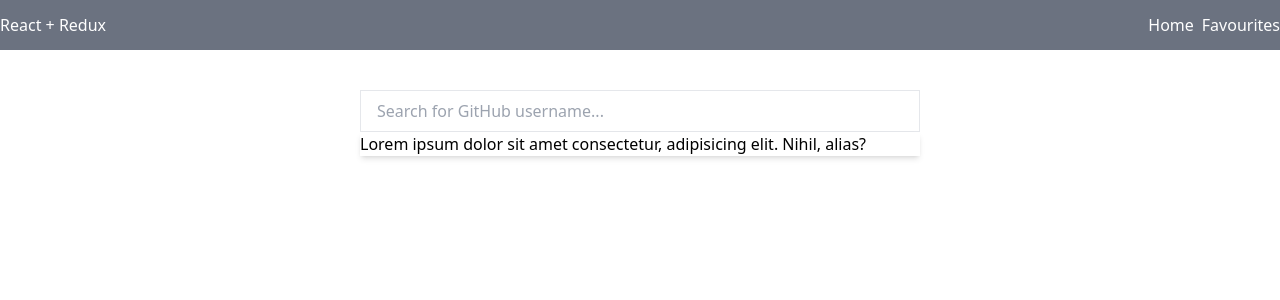
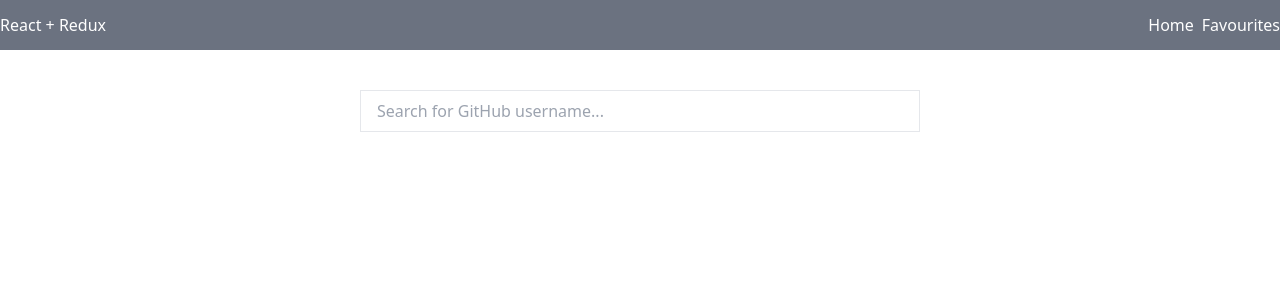
Before and after one commit to igor-kolyaskin/React-Redux, a React (Create React App) app: page / in a window 1280 px wide. Shown: the top 300 px of the page. Built offline with nearby package versions, Linux system fonts and the light colour scheme.

Commit message:
feat: implement dropdown for search results

```diff
--- a/src/pages/HomePage.tsx
+++ b/src/pages/HomePage.tsx
@@ -25,9 +25,16 @@ export function HomePage() {
                     value={search}
                     onChange={event => setSearch(event.target.value)}
                 />
-                <div className='absolute top-[42px] left-0 right-0 bg-white max-h-[200px] shadow-md'>
-                    Lorem ipsum dolor sit amet consectetur, adipisicing elit. Nihil, alias?
-                </div>
+                <ul className='list-none absolute top-[42px] left-0 right-0 bg-white max-h-[200px] shadow-md overflow-y-scroll'>
+                    {isLoading && <p className='text-center'>Loading...</p>}
+                    {data?.map(user =>
+                        <li
+                            key={user.id}
+                            className='py-2 px-4 hover:bg-gray-500 hover:text-white cursor-pointer transition-colors'
+                        >
+                            {user.login}
+                        </li>)}
+                </ul>
             </div>
         </div>
     )
```
